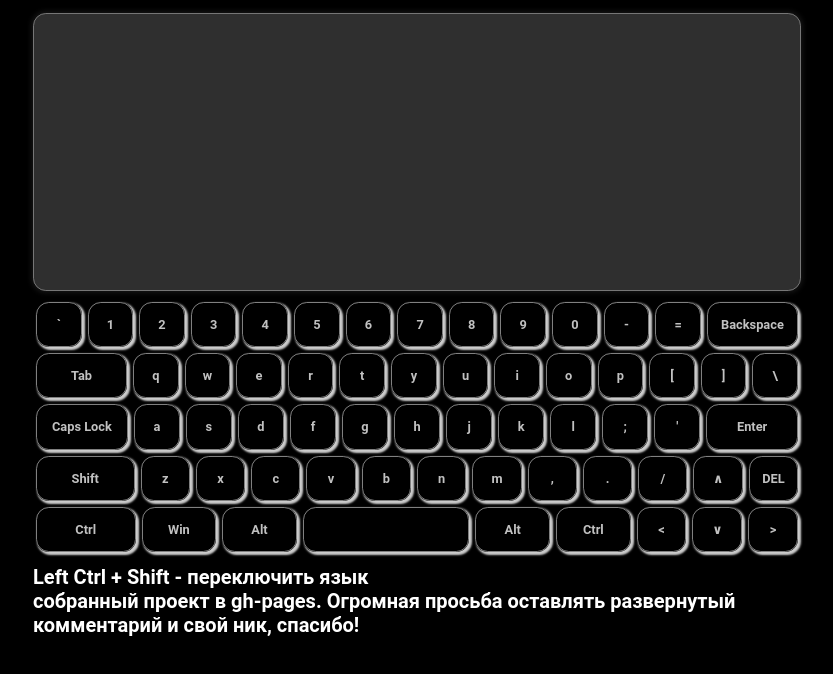
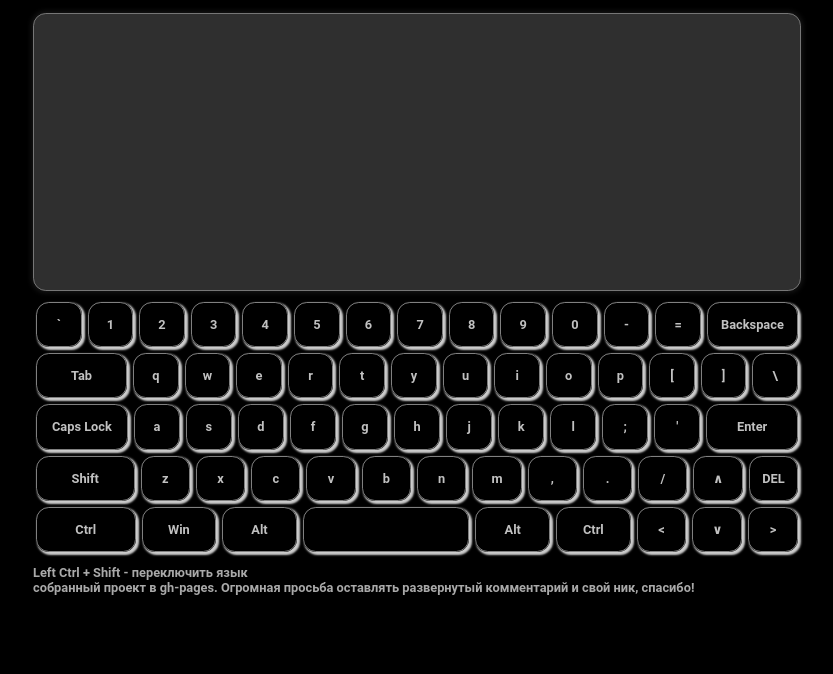
Before and after one commit to Student-Java/virtual-keyboard, a website built with webpack: page src/index.html in a window 1280 px wide. Shown: the whole page, without its empty margins (223-1056 px from the left). Built offline with nearby package versions, Linux system fonts and the light colour scheme.

Commit message:
fix: change disclaimer styles

```diff
--- a/src/assets/style.css
+++ b/src/assets/style.css
@@ -80,8 +80,8 @@ textarea,
 
 .disclaimer {
   margin-top: 10px;
-  color: white;
-  font-size: 2rem;
+  color: darkgray;
+  font-size: 1vw;
   font-weight: 700;
 }
 
```
